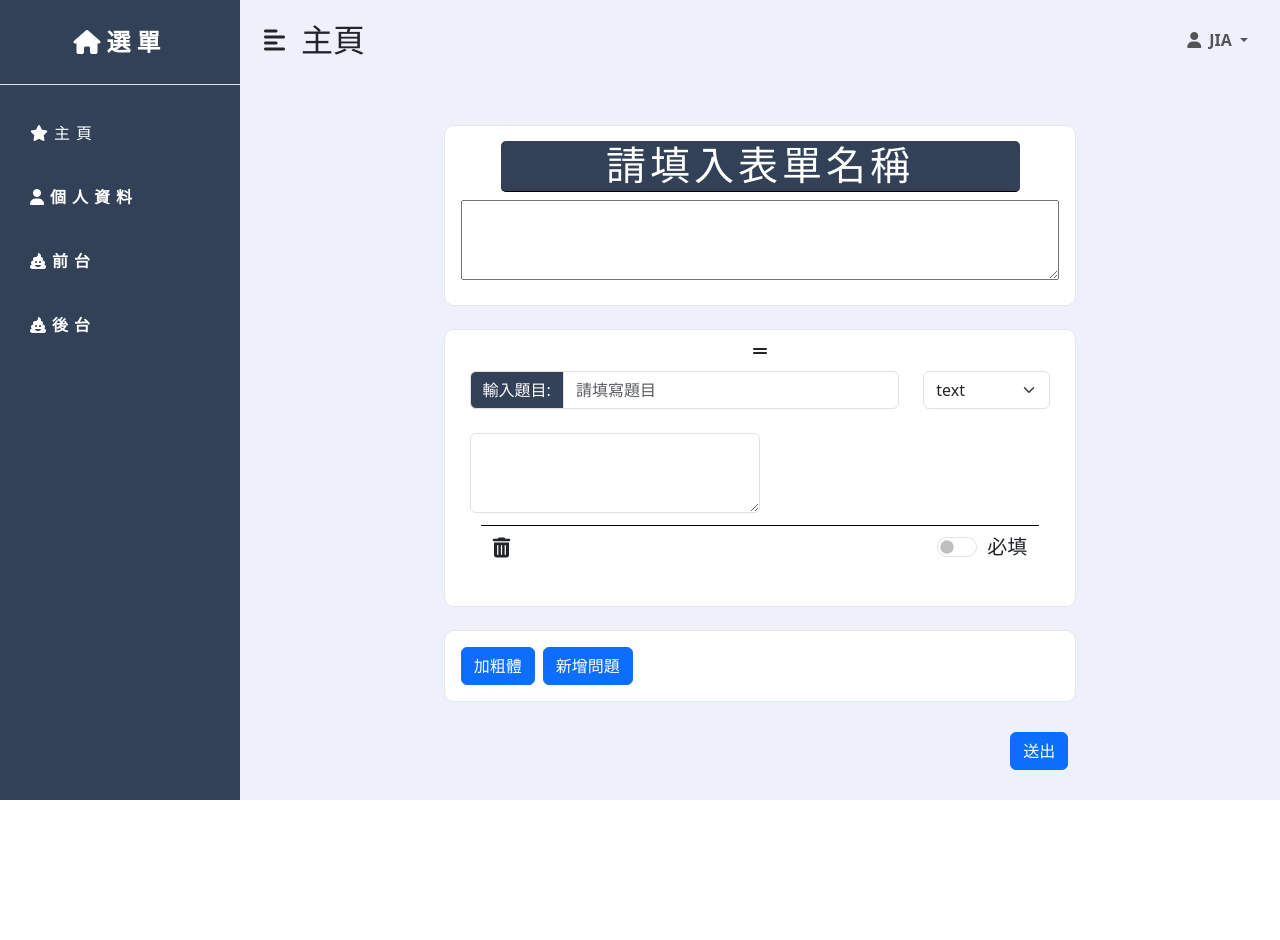
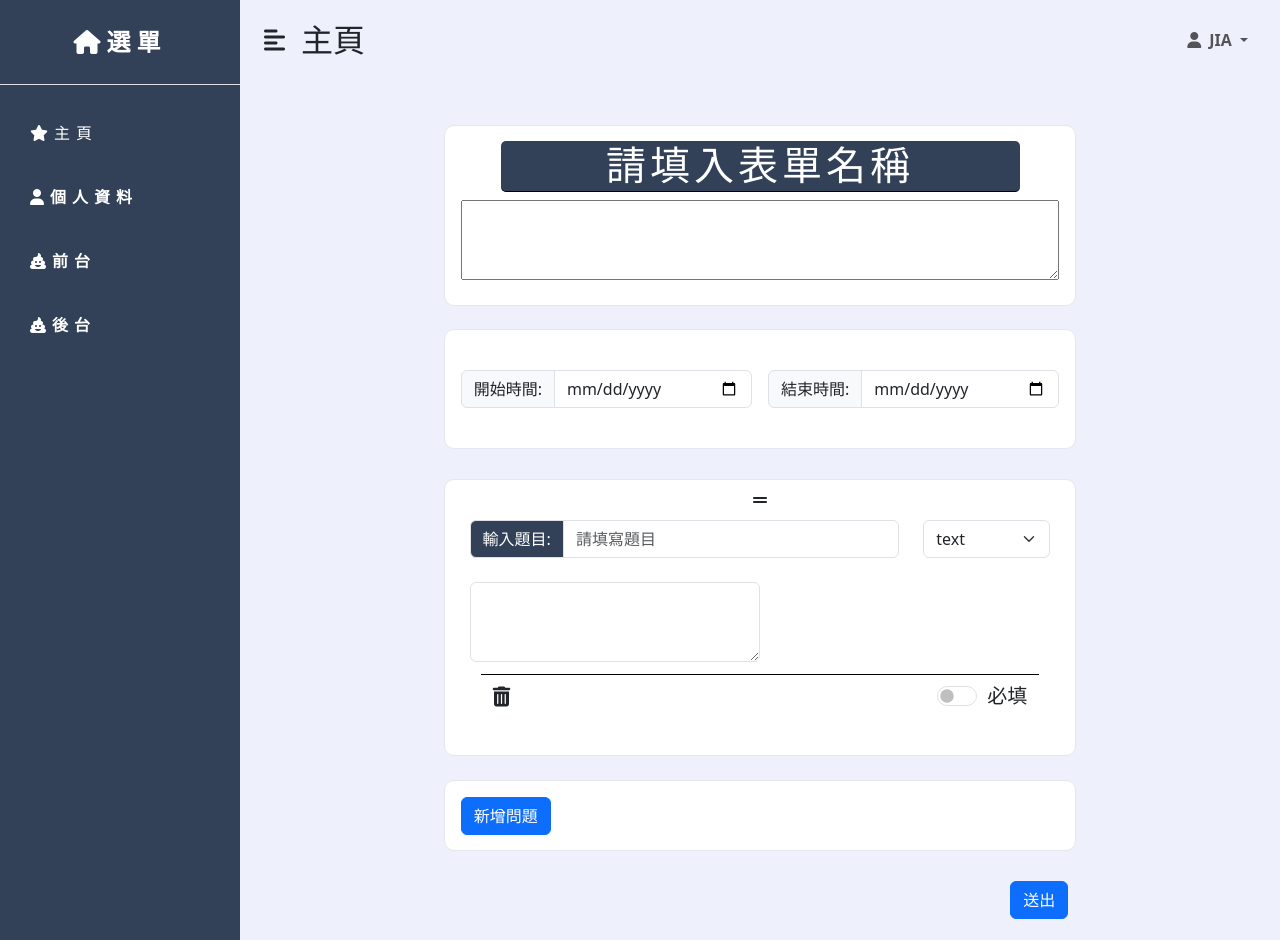
Before and after one commit to ru8ru8work/survey, a Vue app: page /Back/Create in a window 1280 px wide. Before the commit the page ends 800 px from the top, so only its background shows below. Built offline with nearby package versions, Linux system fonts and the light colour scheme; what vue-awesome-paginate would draw is missing.

Commit message:
修正一些css

```diff
--- a/src/components/AnswerSurvey.vue
+++ b/src/components/AnswerSurvey.vue
@@ -199,7 +199,7 @@ export default {
                                 class="form-control"
                                 aria-label="Sizing example input"
                                 aria-describedby="inputGroup-sizing-default"
-                            id="startDate"
+                                id="name"
                                 autocomplete="off"
                                 v-model="formData.name"
                             />
@@ -214,7 +214,7 @@ export default {
                                 class="form-control"
                                 aria-label="Sizing example input"
                                 aria-describedby="inputGroup-sizing-default"
-                            id="endDate"
+                                id="phone"
                                 autocomplete="off"
                                 v-model="formData.phone"
                             />
@@ -229,7 +229,7 @@ export default {
                                 class="form-control"
                                 aria-label="Sizing example input"
                                 aria-describedby="inputGroup-sizing-default"
-                            id="e-mail"
+                                id="email"
                                 autocomplete="off"
                                 v-model="formData.email"
                             />
@@ -244,7 +244,7 @@ export default {
                                 class="form-control"
                                 aria-label="Sizing example input"
                                 aria-describedby="inputGroup-sizing-default"
-                            id="endDate"
+                                id="age"
                                 autocomplete="off"
                                 v-model="formData.age"
                             />
--- a/src/components/BackShow.vue
+++ b/src/components/BackShow.vue
@@ -447,14 +447,21 @@ export default {
     .search {
         // background-color: black;
         padding: 10px;
-
+        height: 40%;
         #searchBtn{
             display: flex;
             justify-content: flex-end;
             // background-color: black;
             // height: 50%;
+        }
+    }
 
-        }
+    .addButtonArea{
+
+        position: fixed;
+        top: 90%;
+        left: 84%;
+        scale: 0.7;
     }
 }
 
--- a/src/components/CreateSurvey.vue
+++ b/src/components/CreateSurvey.vue
@@ -549,6 +549,40 @@ export default {
                 </div>
             </div>
 
+            <div class="secondArea">
+                <div class="row g-3 my-2" id="sortable1">
+                    <div class="col-md-6 item-box">
+                        <div class="input-group mb-3">
+                            <span class="input-group-text" id="inputGroup-sizing-default">開始時間:</span
+                            >
+                            <input
+                                type="date"
+                                class="form-control"
+                                aria-label="Sizing example input"
+                                aria-describedby="inputGroup-sizing-default"
+                                id="startDate"
+                                autocomplete="off"
+                            />
+                        </div>
+                    </div>
+
+                    <div class="col-md-6 item-box">
+                        <div class="input-group mb-3">
+                            <span class="input-group-text" id="inputGroup-sizing-default">結束時間:</span
+                            >
+                            <input
+                                type="date"
+                                class="form-control"
+                                aria-label="Sizing example input"
+                                aria-describedby="inputGroup-sizing-default"
+                                id="endDate"
+                                autocomplete="off"
+                            />
+                        </div>
+                    </div>
+                </div>
+            </div>
+
             <!-- <textarea name="" id="" class="boldtest"></textarea>
             <input type="text" name="" id="" class="boldtest">
             <h1> 選取的文字 : <span id="selectedText"></span></h1> -->
@@ -651,7 +685,7 @@ export default {
             </div>
 
             <div class="addButton">
-                <button type="button" class="btn btn-primary me-md-2" @click="addBold()">加粗體</button>
+                <!-- <button type="button" class="btn btn-primary me-md-2" @click="addBold()">加粗體</button> -->
                 <button type="button" class="btn btn-primary me-md-2" @click="addArea()">新增問題</button>
             </div>
 
@@ -735,7 +769,16 @@ export default {
             }
         }
 
-
+        .secondArea{
+            width: 80%;
+            // height: 20%;
+            // border: 1px solid black;
+            border: 1px solid v-bind('color.borderColor');
+            background-color: v-bind('color.secondColor');
+            border-radius: 10px;
+            padding: 2%;
+            margin-bottom: 3.75%;
+        }
 
 
         .addButton{
--- a/src/components/FrontShow.vue
+++ b/src/components/FrontShow.vue
@@ -411,7 +411,7 @@ export default {
     .search {
         // background-color: black;
         padding: 10px;
-
+        height: 40%;
         #searchBtn{
             display: flex;
             justify-content: flex-end;
--- a/src/components/Header.vue
+++ b/src/components/Header.vue
@@ -88,6 +88,10 @@ export default {
     #wrapper.toggled .navbar {
         width: 100dvw;
     }
+    .dropdown-menu{
+        min-width: 100%;
+        left: -20%  !important;
+    }
 
     @media (max-width: 768px) {
     .navbar {
```
Lines whose indentation alone changed are shown as unchanged.
